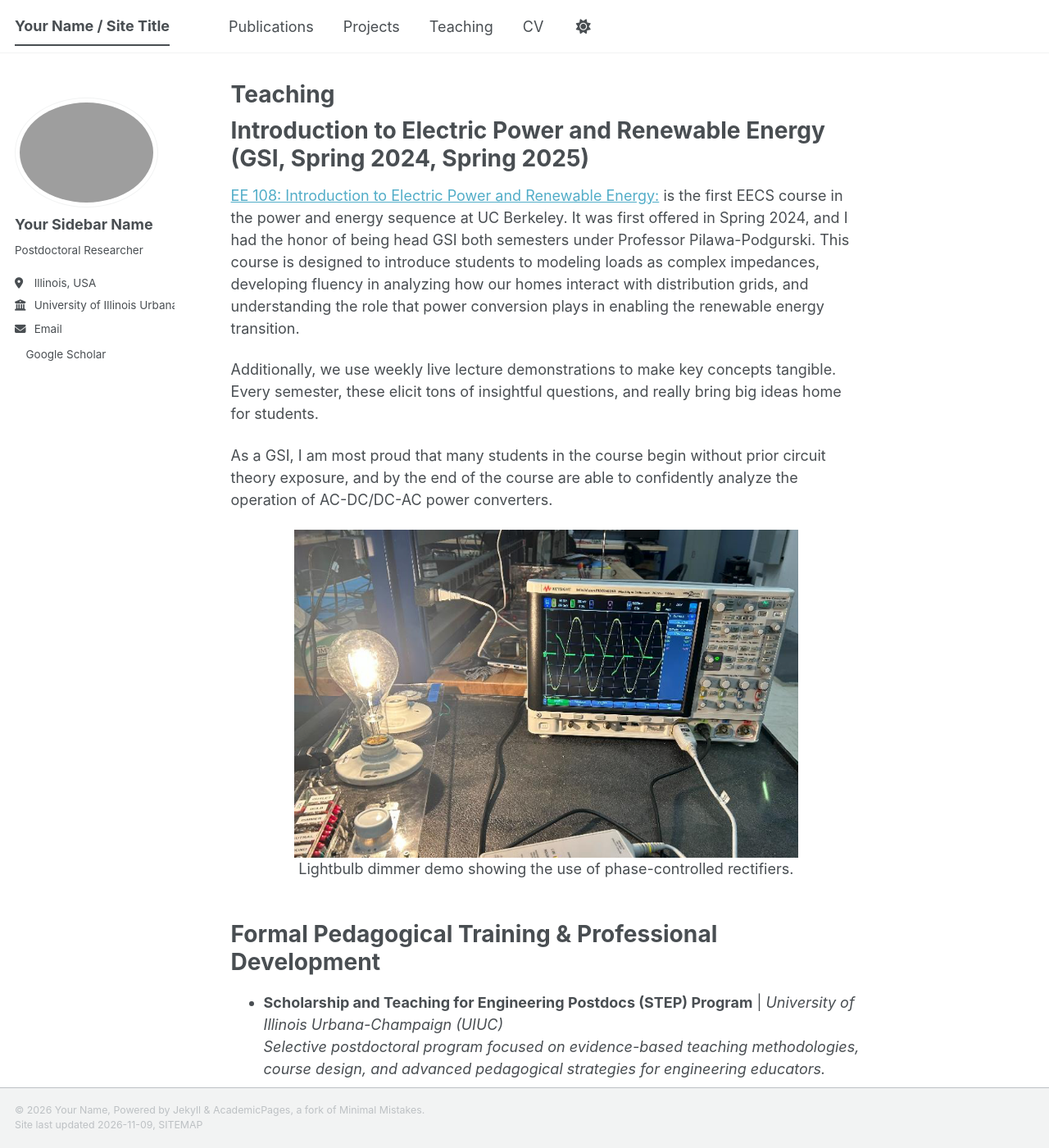
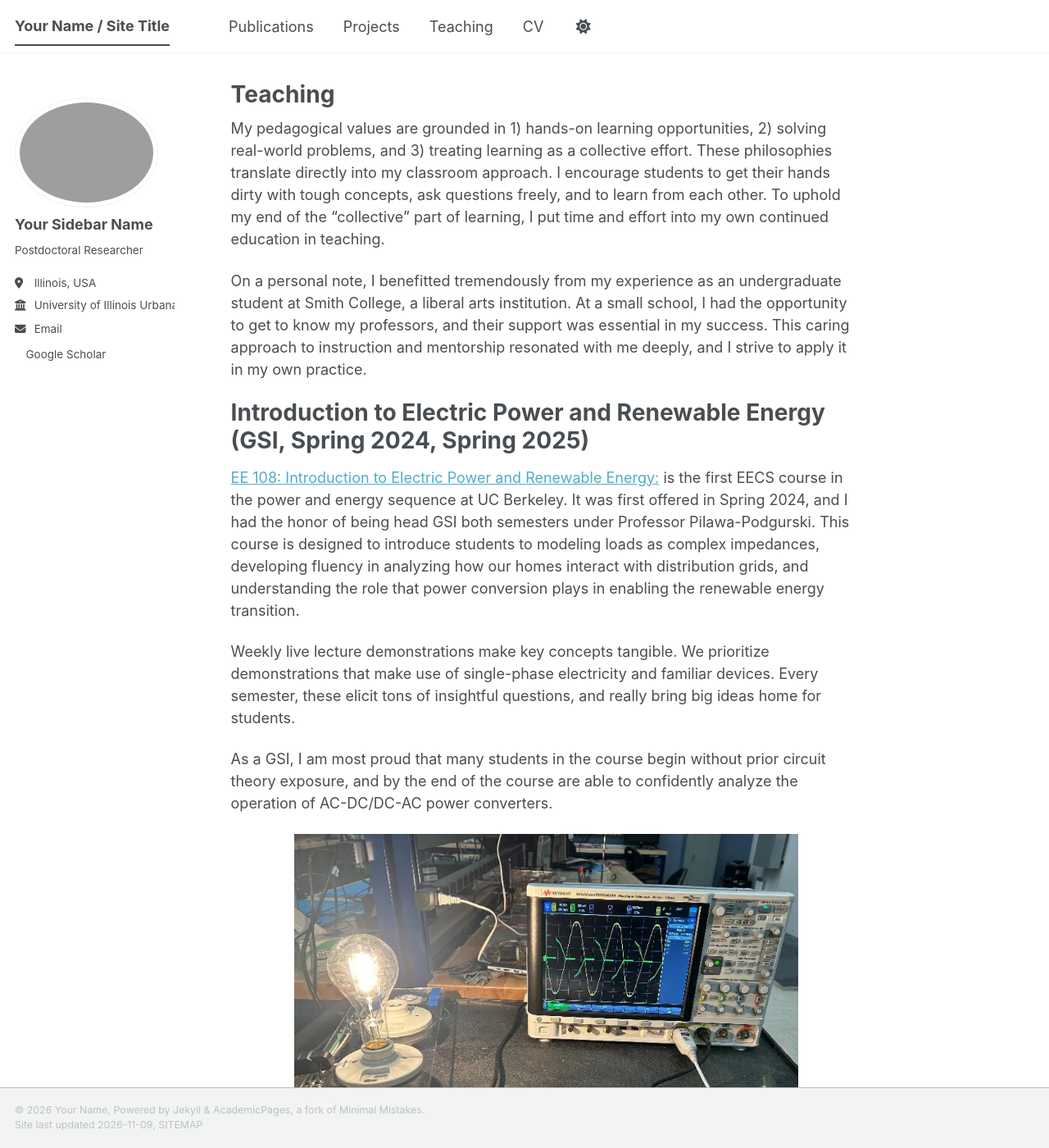
Before and after one commit to fgiardine/fgiardine.github.io, a Jekyll site: the page built from _pages/teaching_berkeley.md, in a window 1280 px wide and 1400 px high. Shown: the whole window at 82% size. Built offline with Jekyll 4.4.1, drawn with Linux system fonts in a browser that asks for light colours; a script bundle is joined from its source files by our own code; a style sheet for code colours, icons or effects is not loaded.

Commit message:
Update teaching_berkeley.md

```diff
--- a/_pages/teaching_berkeley.md
+++ b/_pages/teaching_berkeley.md
@@ -6,13 +6,16 @@ redirect_from:
   - /teaching/
   - /teaching.html
 ---
+My pedagogical values are grounded in 1) hands-on learning opportunities, 2) solving real-world problems, and 3) treating learning as a collective effort. These philosophies translate directly into my classroom approach. I encourage students to get their hands dirty with tough concepts, ask questions freely, and to learn from each other. To uphold my end of the "collective" part of learning, I put time and effort into my own continued education in teaching.
+
+On a personal note, I benefitted tremendously from my experience as an undergraduate student at Smith College, a liberal arts institution. At a small school, I had the opportunity to get to know my professors, and their support was essential in my success. This caring approach to instruction and mentorship resonated with me deeply, and I strive to apply it in my own practice.
 
 Introduction to Electric Power and Renewable Energy (GSI, Spring 2024, Spring 2025)
 ======
 
 <a href="https://www2.eecs.berkeley.edu/Courses/EE108/">EE 108: Introduction to Electric Power and Renewable Energy:</a> is the first EECS course in the power and energy sequence at UC Berkeley. It was first offered in Spring 2024, and I had the honor of being head GSI both semesters under Professor Pilawa-Podgurski. This course is designed to introduce students to modeling loads as complex impedances, developing fluency in analyzing how our homes interact with distribution grids, and understanding the role that power conversion plays in enabling the renewable energy transition.
 
-Additionally, we use weekly live lecture demonstrations to make key concepts tangible. Every semester, these elicit tons of insightful questions, and really bring big ideas home for students.
+Weekly live lecture demonstrations make key concepts tangible. We prioritize demonstrations that make use of single-phase electricity and familiar devices. Every semester, these elicit tons of insightful questions, and really bring big ideas home for students.
 
 As a GSI, I am most proud that many students in the course begin without prior circuit theory exposure, and by the end of the course are able to confidently analyze the operation of AC-DC/DC-AC power converters.
 
@@ -28,7 +31,7 @@ Lightbulb dimmer demo showing the use of phase-controlled rectifiers. <br/>
 
 Formal Pedagogical Training & Professional Development
 ======
-* **Scholarship and Teaching for Engineering Postdocs (STEP) Program** | *University of Illinois Urbana-Champaign (UIUC)*
+* **Scholarship and Teaching for Engineering Postdocs (STEP) Program** | *UIUC*
   *Selective postdoctoral program focused on evidence-based teaching methodologies, course design, and advanced pedagogical strategies for engineering educators.*
 
 * **Certificate in Teaching and Learning in Higher Education** | *UC Berkeley* — *Fall 2025*
```
